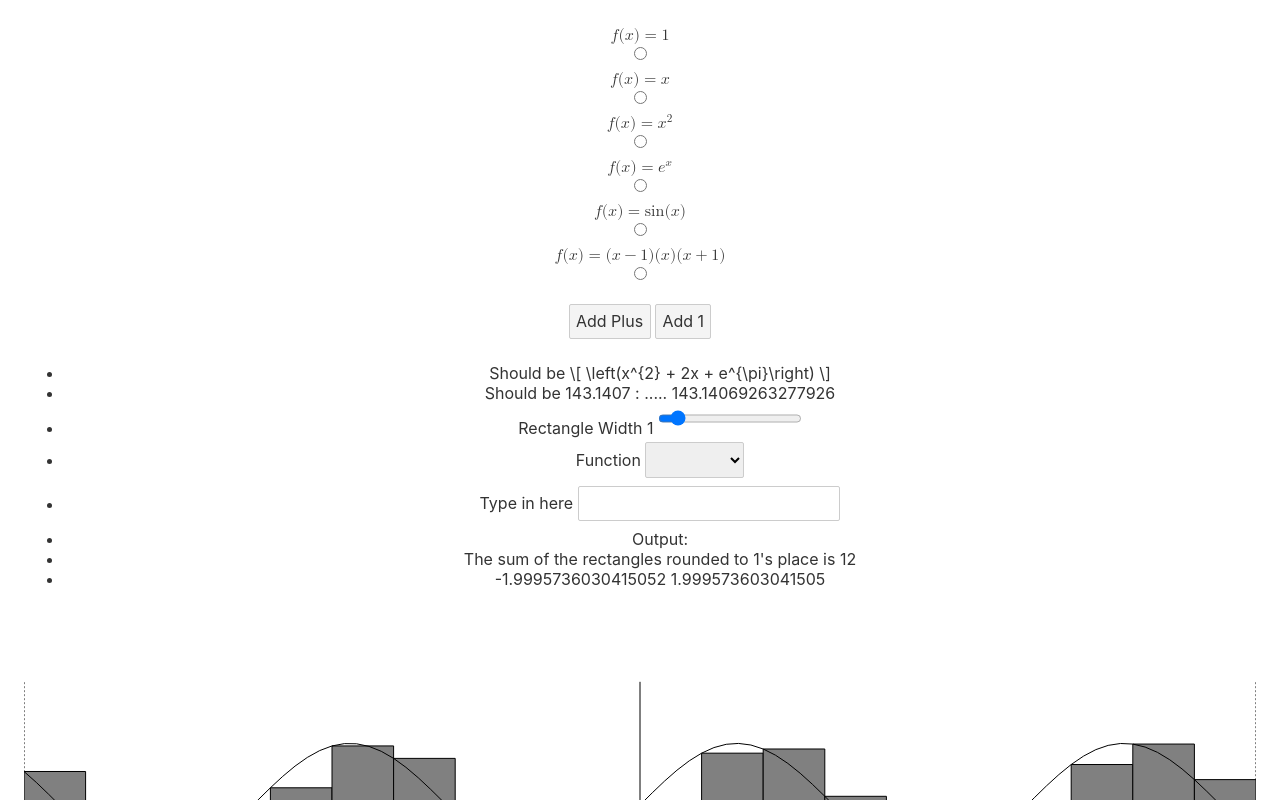
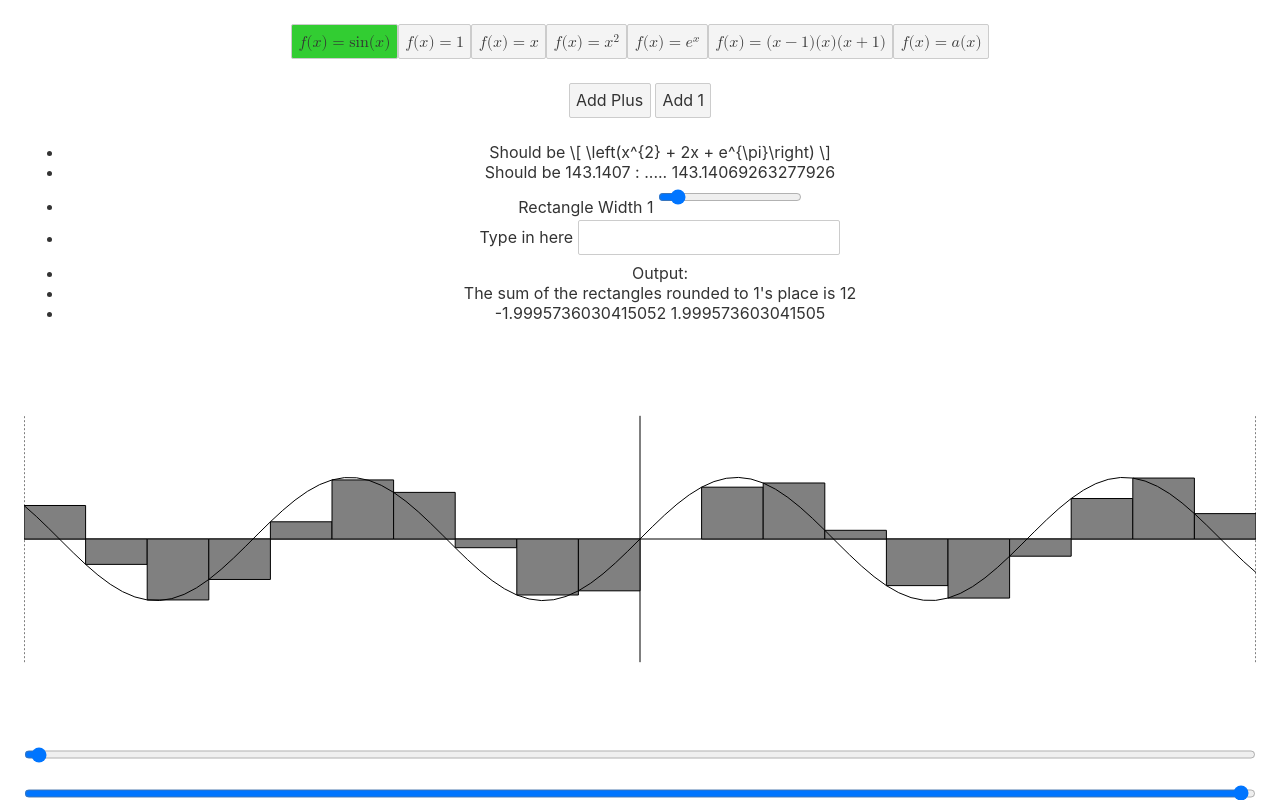
Before and after one commit to nchlsb/early-calc, a Svelte app: page / in a window 1280 px wide. Shown: the top 800 px of the page. Built offline with nearby package versions, Linux system fonts and the light colour scheme.

Commit message:
Replaced radio button function selectors with buttons

```diff
--- a/src/App.svelte
+++ b/src/App.svelte
@@ -35,7 +35,7 @@ import { each, onMount } from 'svelte/internal';
 	let dx: number = 1;
 
 	let f: (x: number) => number
-	$: f = x => Math.sin(x)
+	$: f = functions[selectedIndex].implementation
 
 	let numberOfPoints: number = 100;
 
@@ -67,17 +67,18 @@ import { each, onMount } from 'svelte/internal';
 	});
 
 	const functions = [
+		{id: 'sine', implementation: (x: number) => Math.sin(x), representation: 'f(x) = \\sin(x)'},
 		{id: 'const', implementation: (x: number) => 1, representation: 'f(x) = 1'},
 		{id: 'linear', implementation: (x: number) => x, representation: 'f(x) = x'},
 		{id: 'quadratic', implementation: (x: number) => x * x, representation: 'f(x) = x^2'},
 		{id: 'exponential', implementation: (x: number) => Math.exp(x), representation: 'f(x) = e^x'},
-		{id: 'sine', implementation: (x: number) => Math.sin(x), representation: 'f(x) = \\sin(x)'},
-		{id: 'cubic', implementation: (x: number) => (x - 1) * (x) * (x + 1), representation: 'f(x) = (x - 1)(x)(x + 1)'}
+		{id: 'cubic', implementation: (x: number) => (x - 1) * (x) * (x + 1), representation: 'f(x) = (x - 1)(x)(x + 1)'},
+		{id: 'shlub', implementation: (x: number) => Math.abs(Math.sin(x)), representation: 'f(x) = a(x)'}
 	];
 
-	onMount(_ => {
+	onMount(() => {
 		for (let f of functions) {
-			katex.render(f.representation, document.getElementById(`${f.id}-label`), {output: 'mathml'});
+			katex.render(f.representation, document.getElementById(`${f.id}`), {output: 'mathml'});
 		}
 	});
 
@@ -232,17 +233,24 @@ function turnFirstInactiveIntoActive(expression: IncompleteExpression): Incomple
 }
 
 let expression: IncompleteExpression = {kind: 'Active'}
+let scoops: (x: number) => number
+
+let selectedIndex = 0;
 
 </script>
 
 <main>
-	{#each functions as f, index}
+	<!-- {#each functions as f, index}
 		<label id={`${f.id}-label`} for={f.id}></label>
 		{#if index === 0}
-			<input id={f.id} type="radio" bind:group={f} checked>
+			<input id={f.id} type="radio" bind:group={scoops} value={f.representation} checked>
 		{:else}
-			<input id={f.id} type="radio" bind:group={f}>
+			<input id={f.id} type="radio" bind:group={scoops} value={f.representation}>
 		{/if}
+	{/each} -->
+
+	{#each functions as f, index}
+		<button class={index === selectedIndex ? 'highlighted' : ''} on:click={_ => selectedIndex = index}><span id={f.id}>{f.representation}</span></button>
 	{/each}
 
 	<!-- <select>
@@ -270,13 +278,13 @@ let expression: IncompleteExpression = {kind: 'Active'}
 			Rectangle Width {dx}
 			<input type="range" min="0.1" step=".1" max={integralUpperBound - integralLowerBound} bind:value={dx}>
 		</li>
-		<li>
+		<!--<li>
 			Function
 			<select bind:value={f}>
 				<option default value={x => Math.sin(x)}>Sine</option>
 				<option value={x => (x * x)}>Squared</option>
 			</select>
-		</li>
+		</li>-->
 		<li>
 			Type in here <input type="text" on:input={x => {
 				// f u, js
@@ -380,4 +388,8 @@ let expression: IncompleteExpression = {kind: 'Active'}
 	svg.cartesian > g text {
 		transform: scaleY(-1);
 	}
+
+	.highlighted {
+		background-color: limegreen;
+	}
 </style>
```
